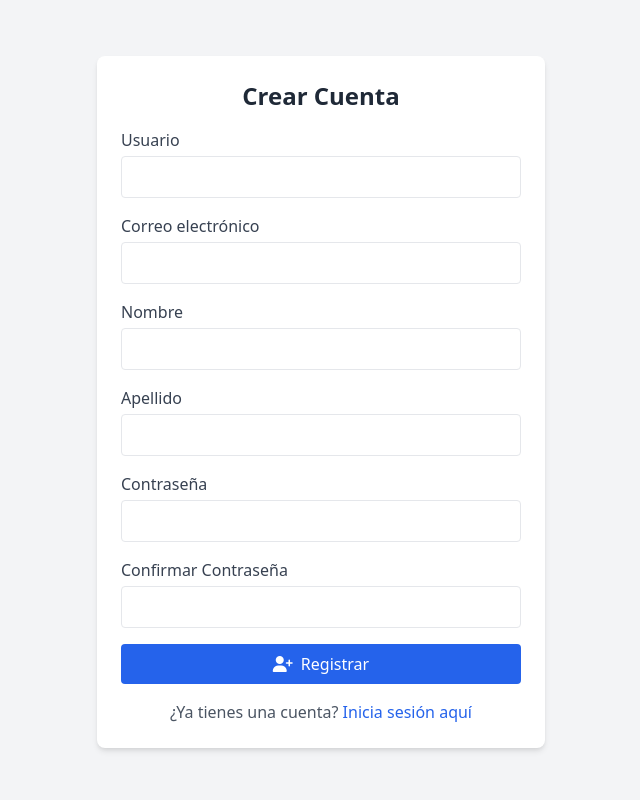
After one commit to MiguelG2000/Magnifolio, a Django app: page /registro/ in a window 1280 px wide. The commit adds this page. Shown: the whole page, without its empty margins (319-959 px from the left). Run offline with Django 5.2, Linux system fonts and the light colour scheme; some libraries are stand-ins or nearby versions.

Commit message:
Registro de usuarios

```diff
--- a/templates/login.html
+++ b/templates/login.html
@@ -18,5 +18,11 @@
             <i class="fa-solid fa-right-to-bracket mr-2"></i>Entrar
         </button>
     </form>
+    <p class="mt-4 text-center text-gray-600">
+        ¿No tienes cuenta?
+        <a href="{% url 'registro' %}" class="text-blue-600 hover:underline">
+            Regístrate aquí
+        </a>
+    </p>
 </div>
 {% endblock %}
--- /dev/null
+++ b/templates/registro.html
@@ -0,0 +1,100 @@
+{% extends "base.html" %}
+{% block title %}Registro{% endblock %}
+
+{% block content %}
+<div class="max-w-md mx-auto bg-white p-6 rounded-lg shadow-md mt-10">
+    <h2 class="text-2xl font-bold mb-4 text-center">Crear Cuenta</h2>
+
+    <!-- Mostrar mensajes de error o éxito -->
+    {% if messages %}
+        {% for message in messages %}
+            <div class="mb-4 p-3 rounded {% if message.tags == 'error' %}bg-red-100 border border-red-400 text-red-700{% else %}bg-green-100 border border-green-400 text-green-700{% endif %}">
+                {{ message }}
+            </div>
+        {% endfor %}
+    {% endif %}
+
+    <form method="POST" class="space-y-4">
+        {% csrf_token %}
+
+        <!-- Username -->
+        <div>
+            <label for="username" class="block font-medium text-gray-700">Usuario</label>
+            <input type="text" name="username" id="username"
+                   value="{{ form.username.value|default:'' }}"
+                   class="mt-1 p-2 w-full border rounded focus:ring focus:ring-blue-300" required>
+            {% if form.username.errors %}
+                <p class="text-red-600 text-sm mt-1">{{ form.username.errors.0 }}</p>
+            {% endif %}
+        </div>
+
+        <!-- Email -->
+        <div>
+            <label for="email" class="block font-medium text-gray-700">Correo electrónico</label>
+            <input type="email" name="email" id="email"
+                   value="{{ form.email.value|default:'' }}"
+                   class="mt-1 p-2 w-full border rounded focus:ring focus:ring-blue-300" required>
+            {% if form.email.errors %}
+                <p class="text-red-600 text-sm mt-1">{{ form.email.errors.0 }}</p>
+            {% endif %}
+        </div>
+
+        <!-- First Name -->
+        <div>
+            <label for="first_name" class="block font-medium text-gray-700">Nombre</label>
+            <input type="text" name="first_name" id="first_name"
+                   value="{{ form.first_name.value|default:'' }}"
+                   class="mt-1 p-2 w-full border rounded focus:ring focus:ring-blue-300" required>
+            {% if form.first_name.errors %}
+                <p class="text-red-600 text-sm mt-1">{{ form.first_name.errors.0 }}</p>
+            {% endif %}
+        </div>
+
+        <!-- Last Name -->
+        <div>
+            <label for="last_name" class="block font-medium text-gray-700">Apellido</label>
+            <input type="text" name="last_name" id="last_name"
+                   value="{{ form.last_name.value|default:'' }}"
+                   class="mt-1 p-2 w-full border rounded focus:ring focus:ring-blue-300" required>
+            {% if form.last_name.errors %}
+                <p class="text-red-600 text-sm mt-1">{{ form.last_name.errors.0 }}</p>
+            {% endif %}
+        </div>
+
+        <!-- Password1 -->
+        <div>
+            <label for="password1" class="block font-medium text-gray-700">Contraseña</label>
+            <input type="password" name="password1" id="password1"
+                   class="mt-1 p-2 w-full border rounded focus:ring focus:ring-blue-300" required>
+            {% if form.password1.errors %}
+                {% for error in form.password1.errors %}
+                    <p class="text-red-600 text-sm mt-1">{{ error }}</p>
+                {% endfor %}
+            {% endif %}
+        </div>
+
+        <!-- Password2 -->
+        <div>
+            <label for="password2" class="block font-medium text-gray-700">Confirmar Contraseña</label>
+            <input type="password" name="password2" id="password2"
+                   class="mt-1 p-2 w-full border rounded focus:ring focus:ring-blue-300" required>
+            {% if form.password2.errors %}
+                {% for error in form.password2.errors %}
+                    <p class="text-red-600 text-sm mt-1">{{ error }}</p>
+                {% endfor %}
+            {% endif %}
+        </div>
+
+        <button type="submit" class="w-full bg-blue-600 text-white py-2 rounded hover:bg-blue-700 transition">
+            <i class="fa-solid fa-user-plus mr-2"></i>Registrar
+        </button>
+    </form>
+
+    <p class="mt-4 text-center text-gray-600">
+        ¿Ya tienes una cuenta?
+        <a href="{% url 'login' %}" class="text-blue-600 hover:underline">
+            Inicia sesión aquí
+        </a>
+    </p>
+</div>
+{% endblock %}
--- a/usuarios/forms.py
+++ b/usuarios/forms.py
@@ -1,7 +1,8 @@
 from django import forms
 from django.core.exceptions import ValidationError
+from django.contrib.auth.forms import UserCreationForm
+from django.contrib.auth.models import Group
 from .models import Usuario
-
 
 class UsuarioForm(forms.ModelForm):
     class Meta:
@@ -19,3 +20,25 @@ class UsuarioForm(forms.ModelForm):
         if descripcion and len(descripcion) > 300:
             raise ValidationError("La descripción no puede superar los 300 caracteres.")
         return descripcion
+
+class RegistroForm(UserCreationForm):
+    email = forms.EmailField(required=True, label='Correo electrónico')
+    first_name = forms.CharField(max_length=30, required=True, label='Nombre')
+    last_name = forms.CharField(max_length=30, required=True, label='Apellido')
+
+    class Meta:
+        model = Usuario
+        fields = ['username', 'email', 'first_name', 'last_name', 'password1', 'password2']
+
+    def save(self, commit=True):
+        user = super().save(commit=False)
+        user.email = self.cleaned_data['email']
+        user.first_name = self.cleaned_data['first_name']
+        user.last_name = self.cleaned_data['last_name']
+
+        if commit:
+            user.save()
+            grupo_usuarios, created = Group.objects.get_or_create(name='usuarios')
+            user.groups.add(grupo_usuarios)
+
+        return user
--- a/usuarios/urls.py
+++ b/usuarios/urls.py
@@ -4,12 +4,14 @@ from .views import (
     usuario_logout,
     index,
     mi_perfil,
-    editar_perfil
+    editar_perfil,
+    usuario_registro,
 )
 
 urlpatterns = [
     path("login/", login, name="login"),
     path("logout/", usuario_logout, name="logout"),
+    path("registro/", usuario_registro, name="registro"),
     path("", index, name="index"),
     path("mi_perfil/", mi_perfil, name="mi_perfil"),
     path("editar_perfil/", editar_perfil, name="editar_perfil"),
--- a/usuarios/views.py
+++ b/usuarios/views.py
@@ -1,16 +1,14 @@
 import base64
-from lib2to3.fixes.fix_input import context
-
 from django.core.files.base import ContentFile
 from django.shortcuts import render, redirect
 from django.contrib.auth import authenticate, login as auth_login, logout
 from django.contrib import messages
 from django.contrib.auth.decorators import login_required
 from django.urls import reverse_lazy
-from .forms import UsuarioForm
+
+from .forms import UsuarioForm, RegistroForm
 
 from usuarios.models import Usuario
-
 
 def login(request):
     if request.method == "POST":
@@ -61,7 +59,6 @@ def editar_perfil(request):
         if form.is_valid():
             usuario = form.save(commit=False)
 
-            # 🔹 Manejo de imagen recortada
             cropped_data = request.POST.get("foto_perfil_cropped")
             if cropped_data:
                 try:
@@ -80,7 +77,6 @@ def editar_perfil(request):
             messages.success(request, "Tu perfil se actualizó correctamente ✅")
             return redirect(reverse_lazy('mi_perfil'))
         else:
-            # Si el formulario no es válido, mostrar errores
             errors = form.errors.as_data()
             error_messages = []
             for field, error_list in errors.items():
@@ -94,3 +90,20 @@ def editar_perfil(request):
         "form": form
     }
     return render(request, 'editar_perfil.html', context)
+
+def usuario_registro(request):
+    if request.method == 'POST':
+        form = RegistroForm(request.POST)
+        if form.is_valid():
+            user = form.save()
+            messages.success(request, 'Usuario creado exitosamente.')
+            return redirect('login')
+        else:
+            messages.error(request, 'Por favor corrige los errores en el formulario.')
+    else:
+        form = RegistroForm()
+
+    context = {
+        'form': form
+    }
+    return render(request, 'registro.html', context)
```
Also changed, not shown: db.sqlite3.
